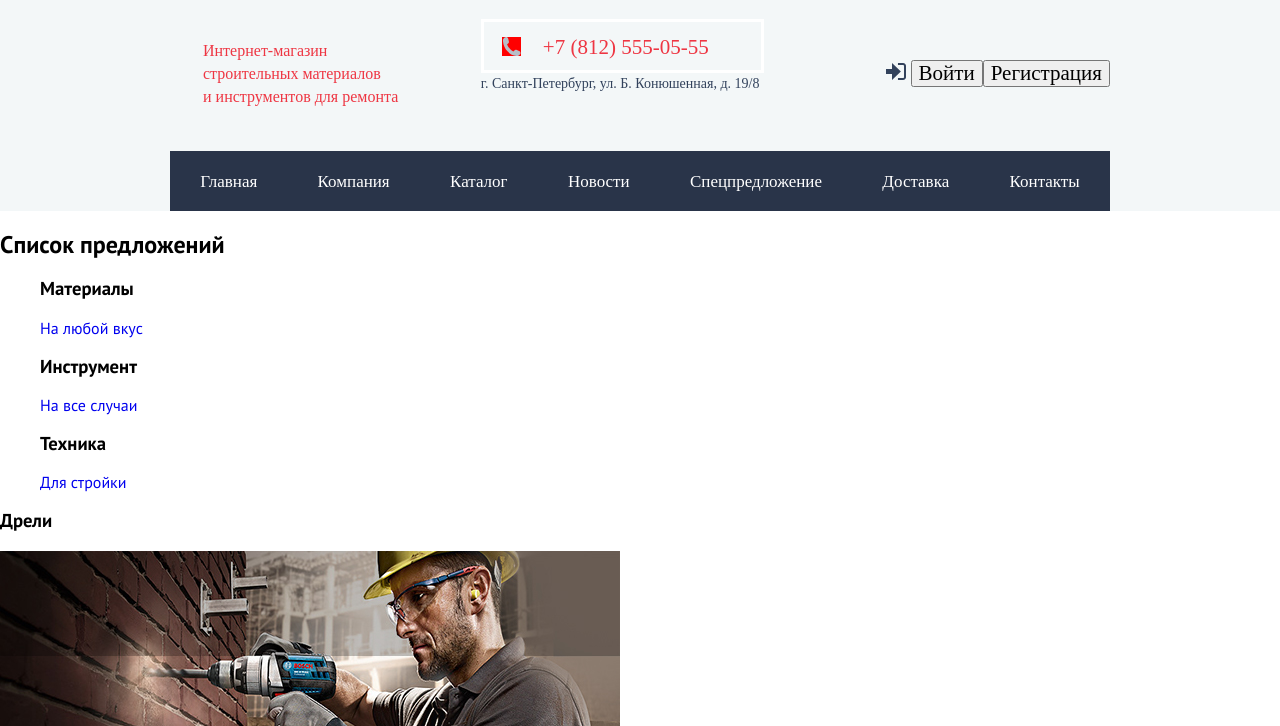
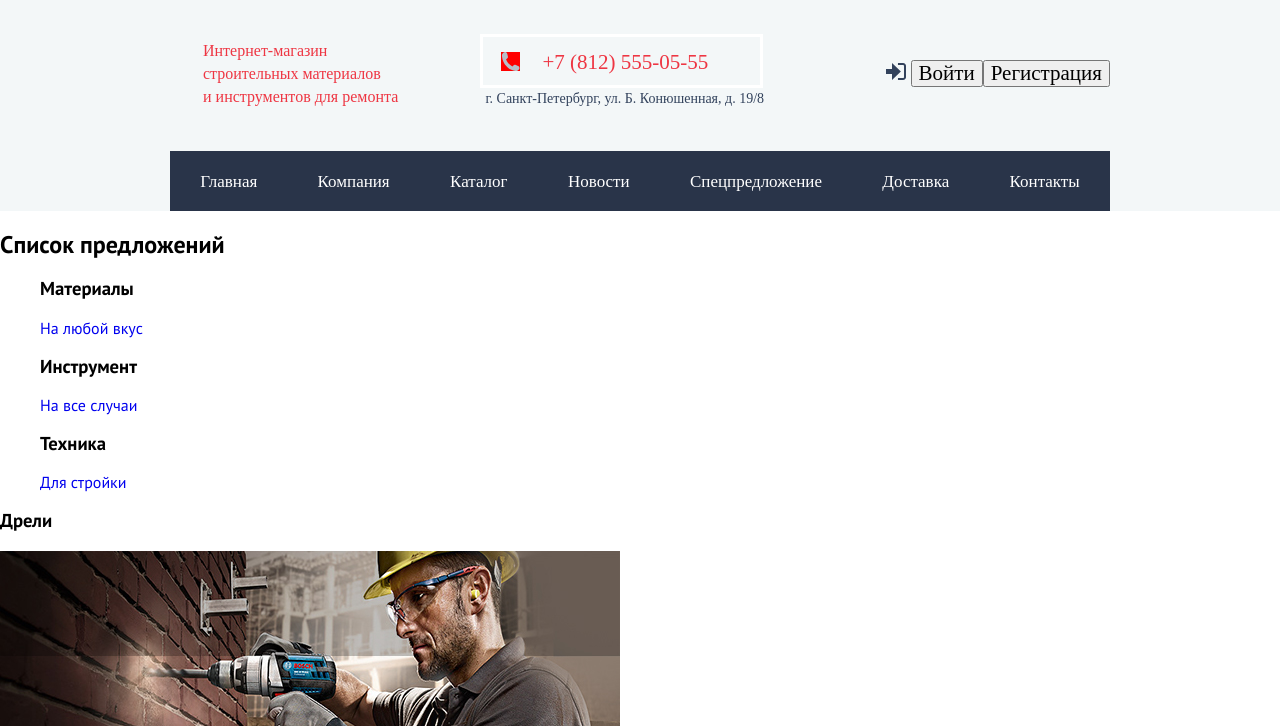
Before and after one commit to biksom/1121321-technomart-27, a plain HTML site: page index.html in a window 1280 px wide. Shown: the part 74-800 px from the top of the page. Drawn offline with Linux system fonts and the light colour scheme; files that its build step writes are made by us from their sources; files whose address does not match are found by name; a web font is replaced by a local one.

Commit message:
позиционирование

```diff
--- a/css/style.css
+++ b/css/style.css
@@ -145,6 +145,9 @@ input[type="button"]{
 
 }
 
+.contacts{
+	margin-top: 30px;
+}
 .contacts a{
 	width: 270px;
 	height: 45px;
@@ -161,6 +164,7 @@ input[type="button"]{
 	font-size: 14px;
 	line-height: 24px;
 	color: #32425c;
+	margin-left: 5px;
 }
 
 .login-button,
```
Also changed, not shown: index.html (line endings or trailing spaces).
